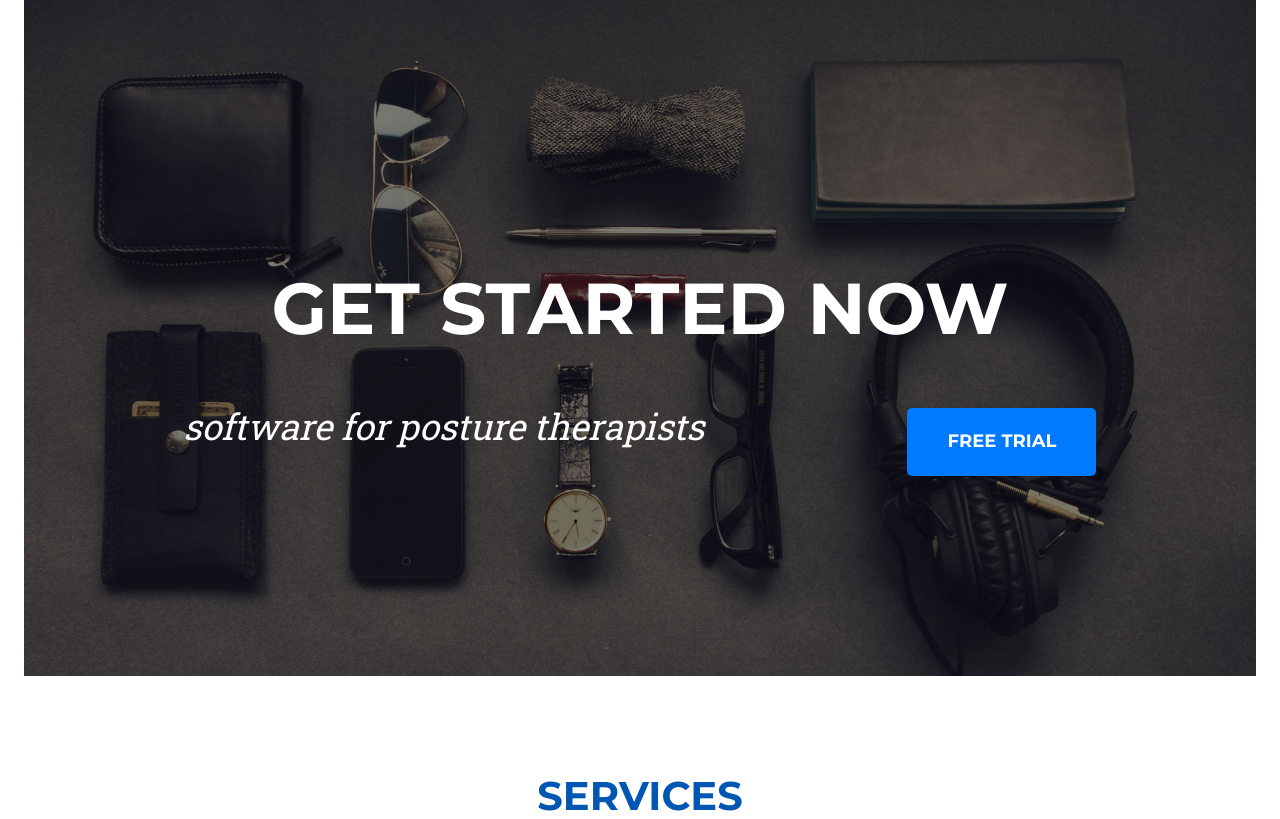
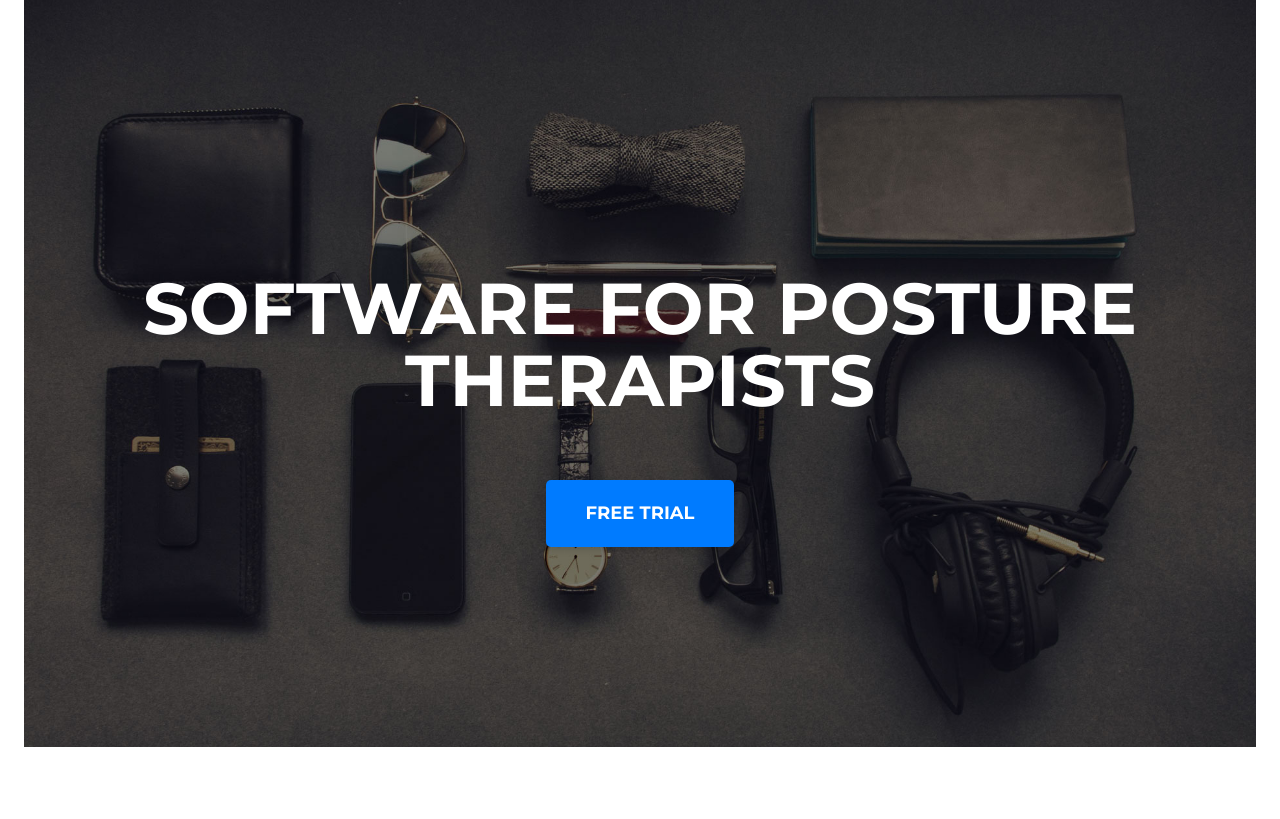
Before and after one commit to luke3ng/alignwizard, a Flask app: page / in a window 1280 px wide. Shown: the part 56-875 px from the top of the page. Run offline with Flask 3, Linux system fonts and the light colour scheme; some libraries are stand-ins or nearby versions.

Commit message:
setting up landing page

```diff
--- a/templates/index.html
+++ b/templates/index.html
@@ -28,8 +28,8 @@
         <header class="masthead">
             <div class="container">
 
-                <div class="masthead-heading text-uppercase">Get started now</div>
-                <div class="masthead-subheading">software for posture therapists</div>
+                <div class="masthead-heading text-uppercase">software for posture therapists</div>
+                <!--<div class="masthead-subheading">software for posture therapists</div>-->
                 <a class="btn btn-primary btn-xl text-uppercase" href="#services">Free Trial</a>
             </div>
         </header>
```
